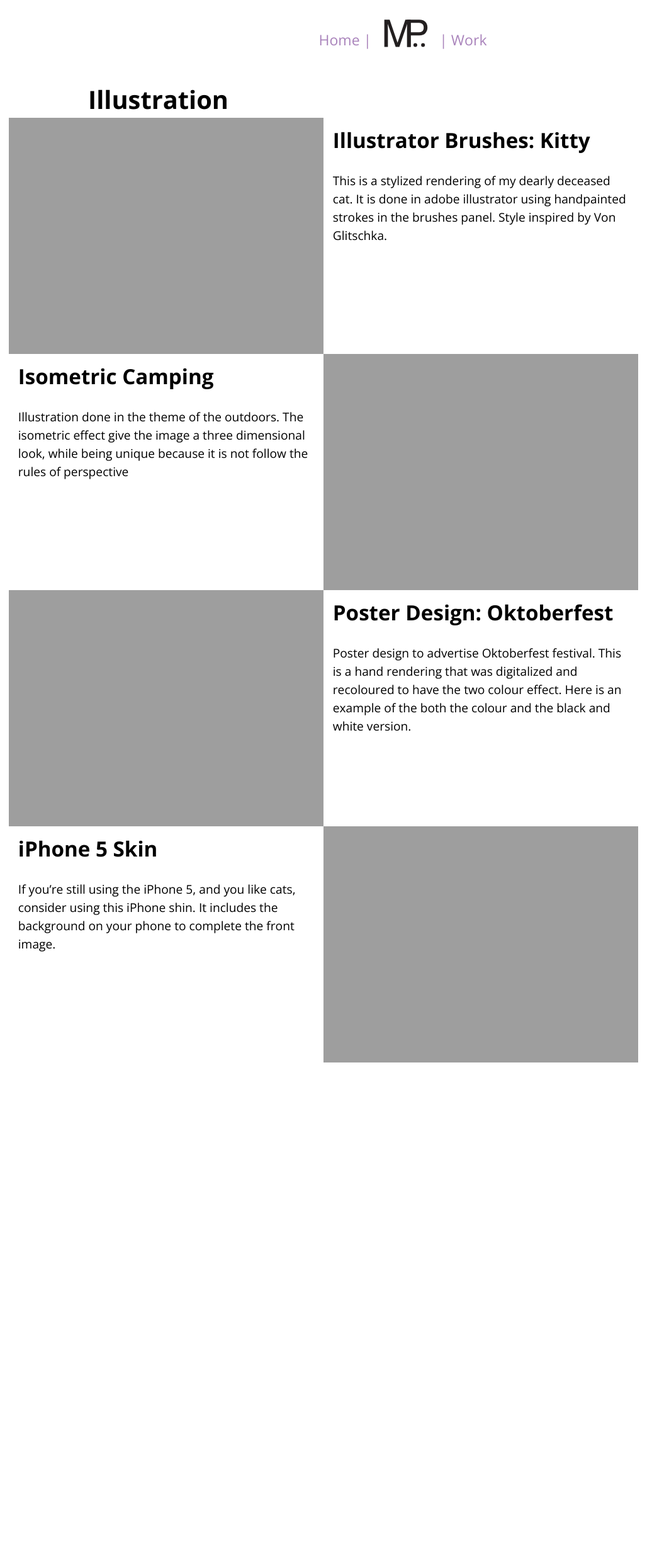
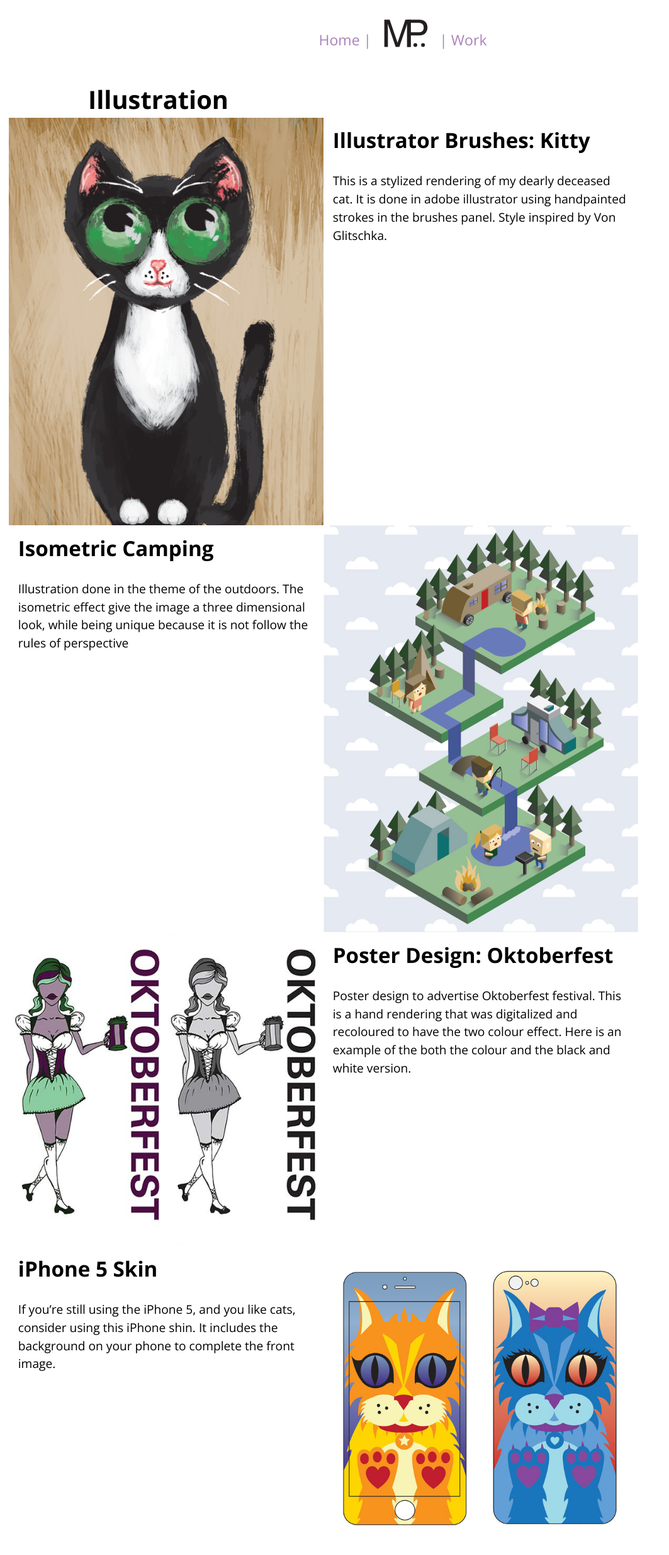
Before and after one commit to Mjams/domain, a Jekyll site: the page built from illustration.html, in a window 1280 px wide. Shown: the whole page at 63% size, without its empty margins (0-1063 px from the left). Built offline with Jekyll 4.4.1, drawn with Linux system fonts in a browser that asks for light colours; before the commit the page ends 1701 px from its top, so only the background shows below that.

Commit message:
edited image naming

```diff
--- a/case-geo-typeface.html
+++ b/case-geo-typeface.html
@@ -6,7 +6,7 @@ layout: default
 
 <div class="max-body grid">
   <div class="unit xs-1 s-1 m-1-2 l-1-2 xl-1-2">
-    <img class="img-flex" src="{{site.baseurl}}/images/geominimal-example.jpg/" alt="Acrylic Painting of Harley Quinn and The Joker">
+    <img class="img-flex" src="{{site.baseurl}}/images/geominimal-example.jpg" alt="Acrylic Painting of Harley Quinn and The Joker">
   </div>
   <div class="island-half unit xs-1 s-1 m-1-2 l-1-2 xl-1-2">
     <h3>About the font</h3>
--- a/case-ios.html
+++ b/case-ios.html
@@ -5,7 +5,7 @@ layout: default
 <h2>IOS: Coffee Time</h2>
 <div class="hidden grid max-body">
   <div class="unit xs-1 s-1 m-1-2 l-1-2">
-    <img class="island-quarter img-flex" src="{{site.baseurl}}/images/coffee-time-thumb.jpg/" alt="">
+    <img class="island-quarter img-flex" src="{{site.baseurl}}/images/coffee-time-thumb.jpg" alt="">
   </div>
 
   <div class="island-quarter unit xs-1 s-1 m-1-2 l-1-2">
--- a/illustration.html
+++ b/illustration.html
@@ -7,7 +7,7 @@ layout: default
 
   <div class="max-body grid">
     <div class="unit xs-1 s-1 m-1-2 l-1-2 xl-1-2">
-      <img class="img-flex " src="{{site.baseurl}}/images/illustration-brush-work.png/" alt="Stylized illustration of kitty">
+      <img class="img-flex " src="{{site.baseurl}}/images/illustration-brush-work.png" alt="Stylized illustration of kitty">
     </div>
     <div class="island-half unit xs-1 s-1 m-1-2 l-1-2 xl-1-2">
       <h3>Illustrator Brushes: Kitty</h3>
@@ -17,7 +17,7 @@ layout: default
 
   <div class="max-body grid">
     <div class="unit xs-1 s-1 m-1-2 l-1-2 xl-1-2 unit-push-m-1-2">
-      <img class="img-flex" src="{{site.baseurl}}/images/isometric.jpg/" alt="3d isometric illustration of campground">
+      <img class="img-flex" src="{{site.baseurl}}/images/isometric.jpg" alt="3d isometric illustration of campground">
     </div>
     <div class="island-half unit xs-1 s-1 m-1-2 l-1-2 xl-1-2 unit-pull-m-1-2">
       <h3>Isometric Camping</h3>
@@ -27,7 +27,7 @@ layout: default
 
   <div class="max-body grid">
     <div class="unit xs-1 s-1 m-1-2 l-1-2 xl-1-2">
-      <img class="img-flex" src="{{site.baseurl}}/images/oktoberfest.jpg/" alt="Bar Wench illustration holding a beer, with title of Oktoberfest, both colour and black and white">
+      <img class="img-flex" src="{{site.baseurl}}/images/oktoberfest.jpg" alt="Bar Wench illustration holding a beer, with title of Oktoberfest, both colour and black and white">
     </div>
     <div class="island-half unit xs-1 s-1 m-1-2 l-1-2 xl-1-2">
       <h3>Poster Design: Oktoberfest</h3>
@@ -37,7 +37,7 @@ layout: default
 
   <div class="max-body grid">
     <div class="unit xs-1 s-1 m-1-2 l-1-2 xl-1-2 unit-push-m-1-2">
-      <img class="img-flex" src="{{site.baseurl}}/images/iphone-skin-cats.jpg/" alt="3d isometric illustration of campground">
+      <img class="img-flex" src="{{site.baseurl}}/images/iphone-skin-cats.jpg" alt="3d isometric illustration of campground">
     </div>
     <div class="island-half unit xs-1 s-1 m-1-2 l-1-2 xl-1-2 unit-pull-m-1-2">
       <h3>iPhone 5 Skin</h3>
--- a/logobranding.html
+++ b/logobranding.html
@@ -9,7 +9,7 @@ layout: default
     <div class="unit xs-1 s-1 m-1-2 l-1-2 xl-1-2">
       <a href="{{site.baseurl}}/case-mp-brand/">
         <figure>
-          <img class="img-flex" src="{{site.baseurl}}/images/mp-logo.jpg/" alt="Maggie Paquette Logo">
+          <img class="img-flex" src="{{site.baseurl}}/images/mp-logo.jpg" alt="Maggie Paquette Logo">
           <figcaption class="click">Click to see Process</figcaption>
         </figure>
       </a>
@@ -25,7 +25,7 @@ layout: default
     <div class="unit xs-1 s-1 m-1-2 l-1-2 xl-1-2 unit-push-m-1-2">
       <a href="{{site.baseurl}}/case-atomic/">
         <figure>
-          <img class="img-flex" src="{{site.baseurl}}/images/atomic-logo.jpg/" alt="3d isometric illustration of campground">
+          <img class="img-flex" src="{{site.baseurl}}/images/atomic-logo.jpg" alt="3d isometric illustration of campground">
           <figcaption class="click">Click to see Process</figcaption>
         </figure>
       </a>
@@ -41,7 +41,7 @@ layout: default
     <div class="unit xs-1 s-1 m-1-2 l-1-2 xl-1-2">
       <a href="{{site.baseurl}}/case-package-two-bite/">
         <figure>
-          <img class="img-flex " src="{{site.baseurl}}/images/package-thumb.jpg/" alt="Maggie Paquette Logo">
+          <img class="img-flex " src="{{site.baseurl}}/images/package-thumb.jpg" alt="Maggie Paquette Logo">
           <figcaption class="click">Click to see Process</figcaption>
         </figure>
       </a>
--- a/typography.html
+++ b/typography.html
@@ -9,7 +9,7 @@ layout: default
     <div class="unit xs-1 s-1 m-1-2 l-1-2 xl-1-2">
       <a href="{{site.baseurl}}/case-adventure-quote/">
         <figure>
-          <img class="img-flex " src="{{site.baseurl}}/images/quotebook-thumb.jpg/" alt="Adventure Time logo made out of cut up construction paper and digital type">
+          <img class="img-flex " src="{{site.baseurl}}/images/quotebook-thumb.jpg" alt="Adventure Time logo made out of cut up construction paper and digital type">
           <figcaption class="click">Click to see Process</figcaption>
         </figure>
       </a>
@@ -25,7 +25,7 @@ layout: default
     <div class="unit xs-1 s-1 m-1-2 l-1-2 xl-1-2 unit-push-m-1-2">
       <a href="{{site.baseurl}}/case-geo-typeface/">
         <figure>
-          <img class="img-flex" src="{{site.baseurl}}/images/geo-thumb.jpg/" alt="3d isometric illustration of campground">
+          <img class="img-flex" src="{{site.baseurl}}/images/geo-thumb.jpg" alt="3d isometric illustration of campground">
           <figcaption class="click">Click to see Process</figcaption>
         </figure>
       </a>
--- a/uiuxdesign.html
+++ b/uiuxdesign.html
@@ -10,7 +10,7 @@ layout: default
     <div class="unit xs-1 s-1 m-1-2 l-1-2 xl-1-2">
       <a href="{{site.baseurl}}/case-mp-website/">
       <figure>
-        <img class="img-flex" src="{{site.baseurl}}/images/mp-logo.jpg/" alt="Image of phone with the screen being a screen from this application">
+        <img class="img-flex" src="{{site.baseurl}}/images/mp-logo.jpg" alt="Image of phone with the screen being a screen from this application">
         <figcaption class="click">Click to see Process</figcaption>
       </figure>
     </a>
@@ -27,7 +27,7 @@ layout: default
     <div class="unit xs-1 s-1 m-1-2 l-1-2 xl-1-2 unit-push-m-1-2">
       <a href="{{site.baseurl}}/case-wearable/">
         <figure>
-          <img class="img-flex " src="{{site.baseurl}}/images/identify-thumb.jpg/" alt="Maggie Paquette Logo">
+          <img class="img-flex " src="{{site.baseurl}}/images/identify-thumb.jpg" alt="Maggie Paquette Logo">
           <figcaption class="click">Click to see Process</figcaption>
         </figure>
       </a>
@@ -43,7 +43,7 @@ layout: default
     <div class="unit xs-1 s-1 m-1-2 l-1-2 xl-1-2">
       <a href="{{site.baseurl}}/case-ios/">
         <figure>
-          <img class="img-flex" src="{{site.baseurl}}/images/coffee-time-thumb.jpg/" alt="Image of phone with the screen being a screen from this application">
+          <img class="img-flex" src="{{site.baseurl}}/images/coffee-time-thumb.jpg" alt="Image of phone with the screen being a screen from this application">
           <figcaption class="click">Click to see Process</figcaption>
         </figure>
       </a>
```
